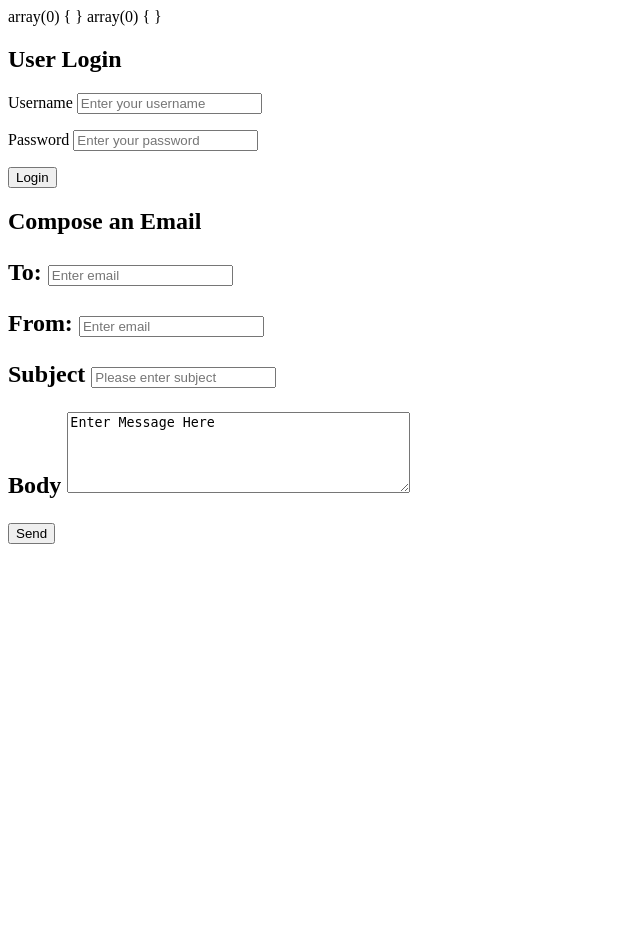
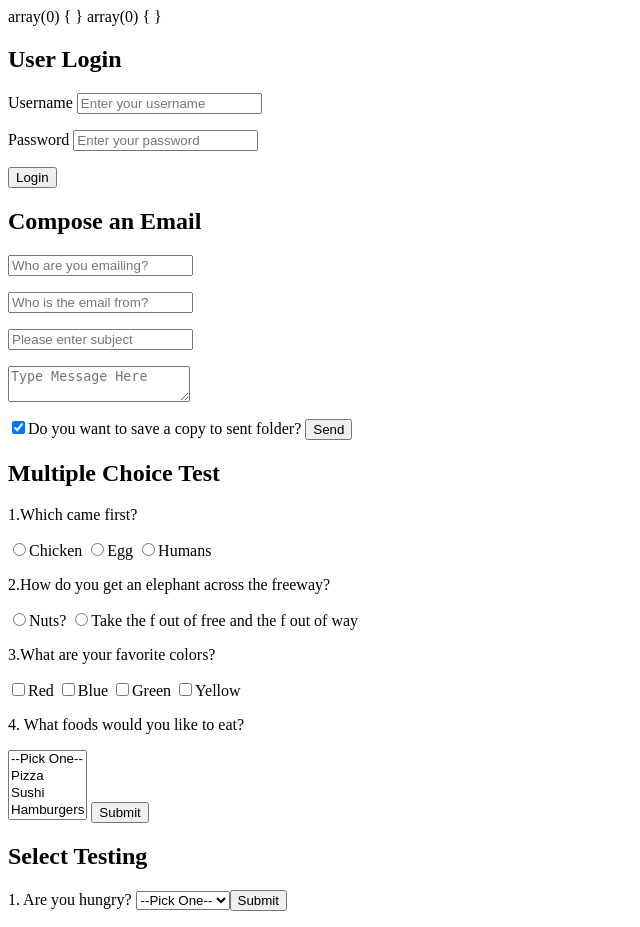
Before and after one commit to Jbns89/Codeup_Web_Exercises, a PHP site: page /my_first_form.php in a window 1280 px wide. Shown: the whole page, without its empty margins (0-640 px from the left). Before the commit the page ends 544 px from the top, so only its background shows below. Run offline with PHP 8.4, Linux system fonts and the light colour scheme.

Commit message:
multi select

```diff
--- a/public/my_first_form.php
+++ b/public/my_first_form.php
@@ -17,7 +17,7 @@ var_dump($_GET);
     		</p>
     		<p>
         		<label for="password">Password</label>
-        		<input id="password" name="password" type="	password" placeholder="Enter your password">
+        		<input id="password" name="password" type="password" placeholder="Enter your password">
         		<!-- id type password - you can't see text
         		id type text - you can see text
         		id type comments - lets you create a text box -->
@@ -26,27 +26,64 @@ var_dump($_GET);
         		<button type="submit">Login</button>
     		</p>
 		</form>
-	<h2>Compose an Email<h2>
+	<h2>Compose an Email</h2>
 		<form method="POST">
 			<p>
-				<label for="To:">To:</label>
-        		<input id="To:" name="To:" type="text	" placeholder="Enter email">
+				<label for="To:"></label>
+        		<input id="To:" name="To:" type="email" placeholder="Who are you emailing?">
 			</p>
 			<p>
-				<label for="From:">From:</label>
-        		<input id="From:" name="From:" type="text	" placeholder="Enter email">
+				<label for="From:"></label>
+        		<input id="From:" name="From:" type="email" placeholder="Who is the email from?">
 			</p>
 			<p>
-				<label for="Subject">Subject</label>
-        		<input id="Subject" name="Subject" type="text	" placeholder="Please enter subject">
+				<label for="Subject"></label>
+        		<input id="Subject" name="Subject" type="email" placeholder="Please enter subject">
 			</p>
 			<p>
-				<label for="Body">Body</label>
-        		<textarea id="Body" name="Body" rows="5" cols="40">Enter Message Here</textarea>
+				<label for="Body"></label>
+        		<textarea id="Body" name="Body" placeholder="Type Message Here"></textarea>
 			</p>
-			<p>
+				<label><input type="checkbox" id="subject" name="subject" value="yes" checked>Do you want to save a copy to sent folder?</label>
+
         		<button type="submit">Send</button>
-    		</p>
+		</form>
+	<h2>Multiple Choice Test</h2>
+		<form method="post">
+			<p>1.Which came first?</p>
+				<label><input type="radio" name="Which first" value="Chicken">Chicken</label>
+
+				<label><input type="radio" name="Which first" value="Egg">Egg</label>
+
+				<label><input type="radio" name="Which first" value="Humans">Humans</label>
+			<p>2.How do you get an elephant across the freeway?</p>
+				<label><input type="radio" name="elephant cross" value="nuts">Nuts?</label>
+				<label><input type="radio" name="elephant cross" value="freeway">Take the f out of free and the f out of way</label>
+			<p>3.What are your favorite colors?</p>
+				<label><input type="checkbox" name="color[]" value="red">Red</label>
+				<label><input type="checkbox" name="color[]" value="blue">Blue</label>
+				<label><input type="checkbox" name="color[]" value="Green">Green</label>
+				<label><input type="checkbox" name="color[]" value="Yellow">Yellow</label>
+				<p><label for="foods">4. What foods would you like to eat?</label></p>
+				<select id="foods" name="foods[]" multiple>
+					<option value="0">--Pick One--</option>
+					<option>Pizza</option>
+					<option>Sushi</option>
+					<option>Hamburgers</option>
+					<option>Bantha Milk</option>
+				</select>
+				<button type="submit">Submit</button>
+		</form>
+	<h2>Select Testing</h2>
+		<form method="post">
+			<label for="hunger" >1. Are you hungry?</label>
+			<select id="hunger" name="hunger">
+				<option value="0">--Pick One--</option>
+				<option value="1">yes</option>
+				<option value="2">no</option>
+
+			<input type="submit" value="Submit" />
+
 		</form>
 </body>
 
```
